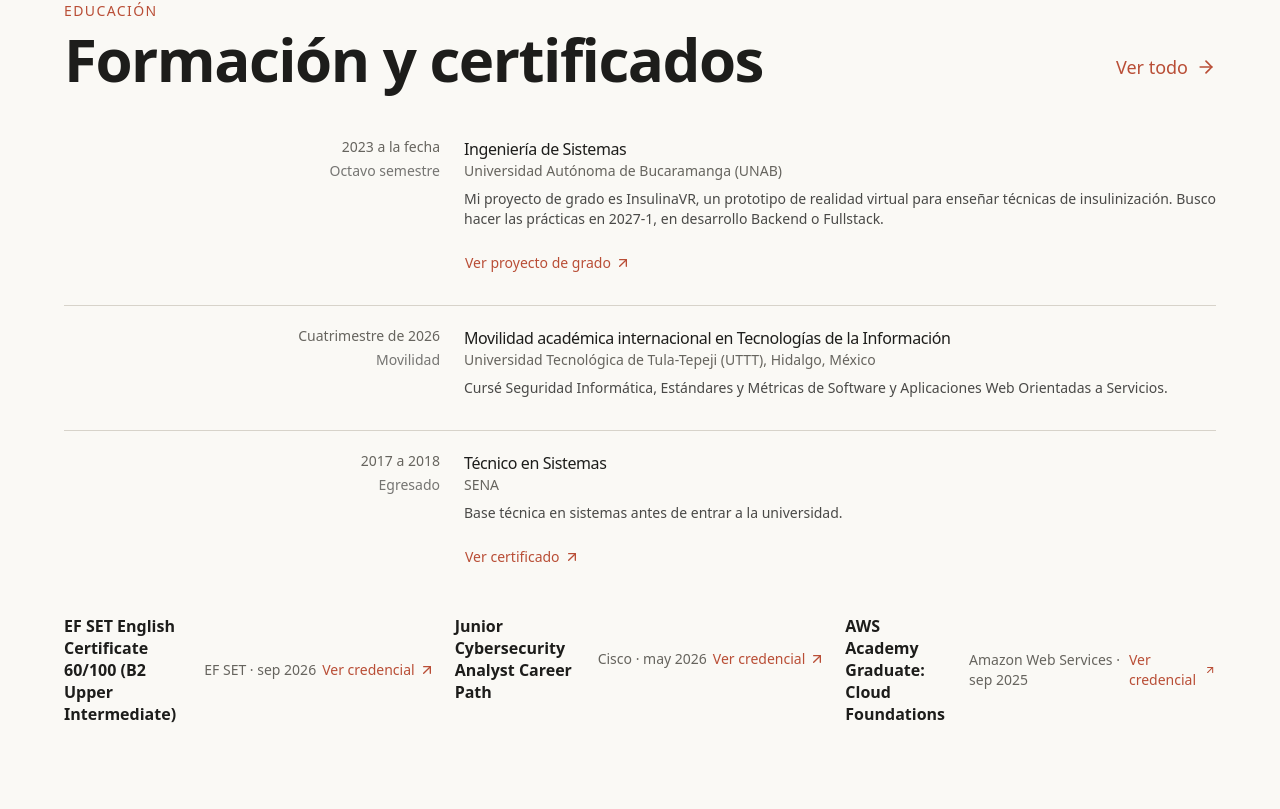
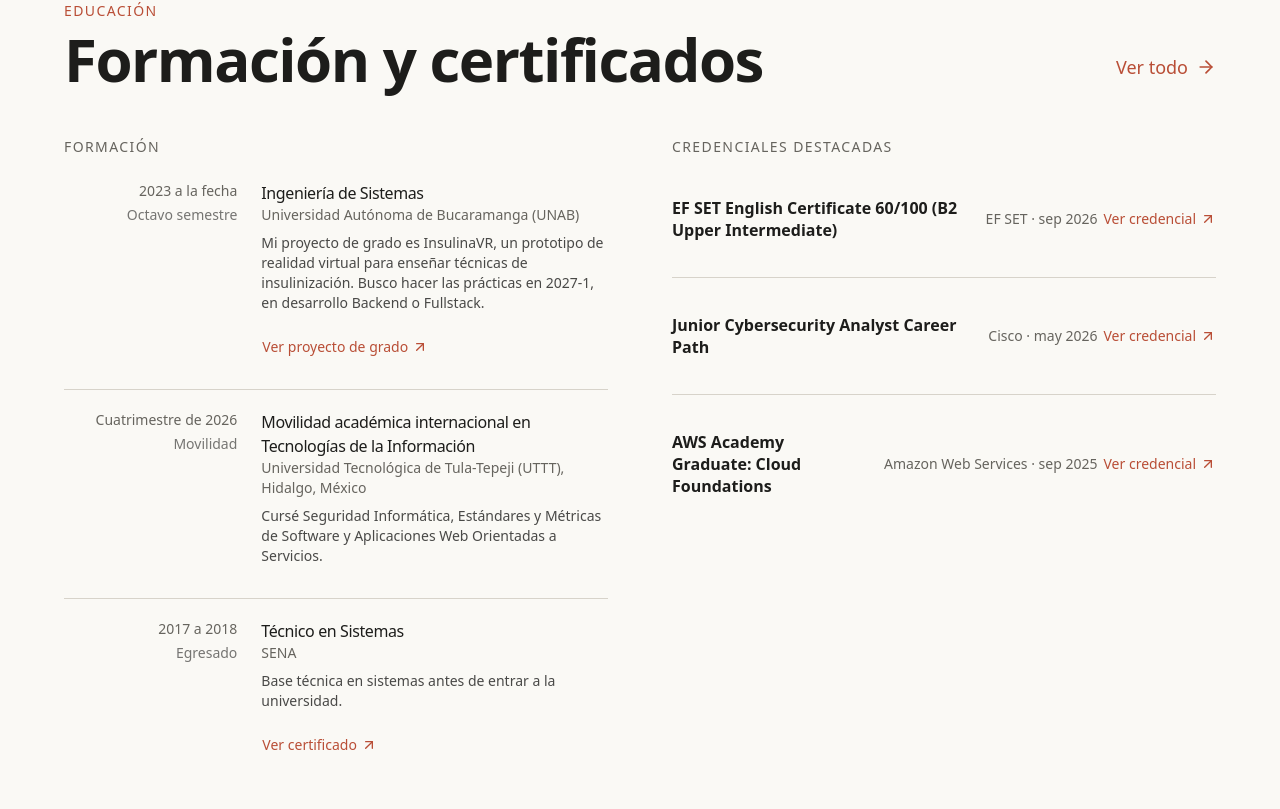
Before and after one commit to bleon133/Portafolio-Brayan-04-10-2026, a React (Vite) app: page / in a window 1280 px wide. Shown: the part 5011-5820 px from the top of the page. Built offline with nearby package versions, Linux system fonts and the light colour scheme.

Commit message:
style: add editorial Home education preview

```diff
--- a/src/features/education/EducationPreview.tsx
+++ b/src/features/education/EducationPreview.tsx
@@ -1,6 +1,5 @@
 import { Container } from '@/components/layout/Container'
 import { Section } from '@/components/layout/Section'
-import { Reveal } from '@/components/ui/Reveal'
 import { SectionHeading } from '@/components/ui/SectionHeading'
 import { certifications } from '@/data/certifications'
 import { CertificationCard } from '@/features/education/CertificationCard'
@@ -17,24 +16,36 @@ export function EducationPreview() {
   return (
     <Section id="educacion" titleId="titulo-educacion" tone="surface">
       <Container>
-        <Reveal>
         <SectionHeading
           id="titulo-educacion"
           eyebrow="Educación"
           title="Formación y certificados"
           action={{ label: 'Ver todo', to: '/educacion' }}
         />
-        </Reveal>
+
+        <div className="grid gap-x-16 gap-y-10 lg:grid-cols-[1fr_1fr]">
+          {/* Formal education */}
+          <div>
+            <h3 className="mb-6 text-sm font-medium tracking-widest text-muted uppercase">
+              Formación
+            </h3>
             <EducationList />
-        <ul className="mt-5 grid gap-5 sm:grid-cols-2 lg:grid-cols-3">
-          {featured.map((cert, index) => (
-            <li key={cert.id}>
-              <Reveal delay={index * 0.08} className="h-full">
+          </div>
+
+          {/* Featured credentials */}
+          <div>
+            <h3 className="mb-6 text-sm font-medium tracking-widest text-muted uppercase">
+              Credenciales destacadas
+            </h3>
+            <ul className="divide-y divide-border">
+              {featured.map((cert) => (
+                <li key={cert.id} className="py-5 first:pt-0 last:pb-0">
                   <CertificationCard cert={cert} />
-              </Reveal>
                 </li>
               ))}
             </ul>
+          </div>
+        </div>
       </Container>
     </Section>
   )
```
Lines whose indentation alone changed are shown as unchanged.
